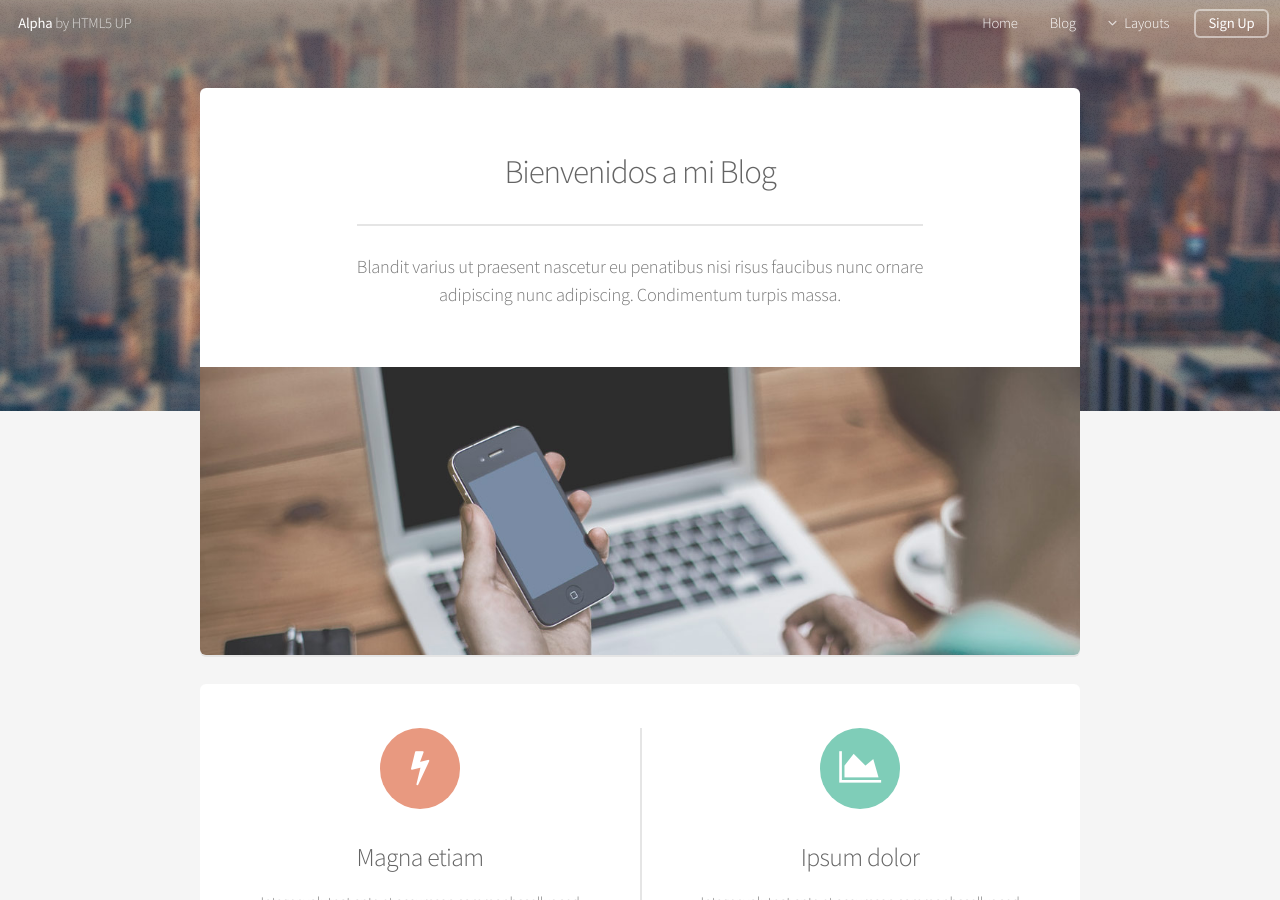
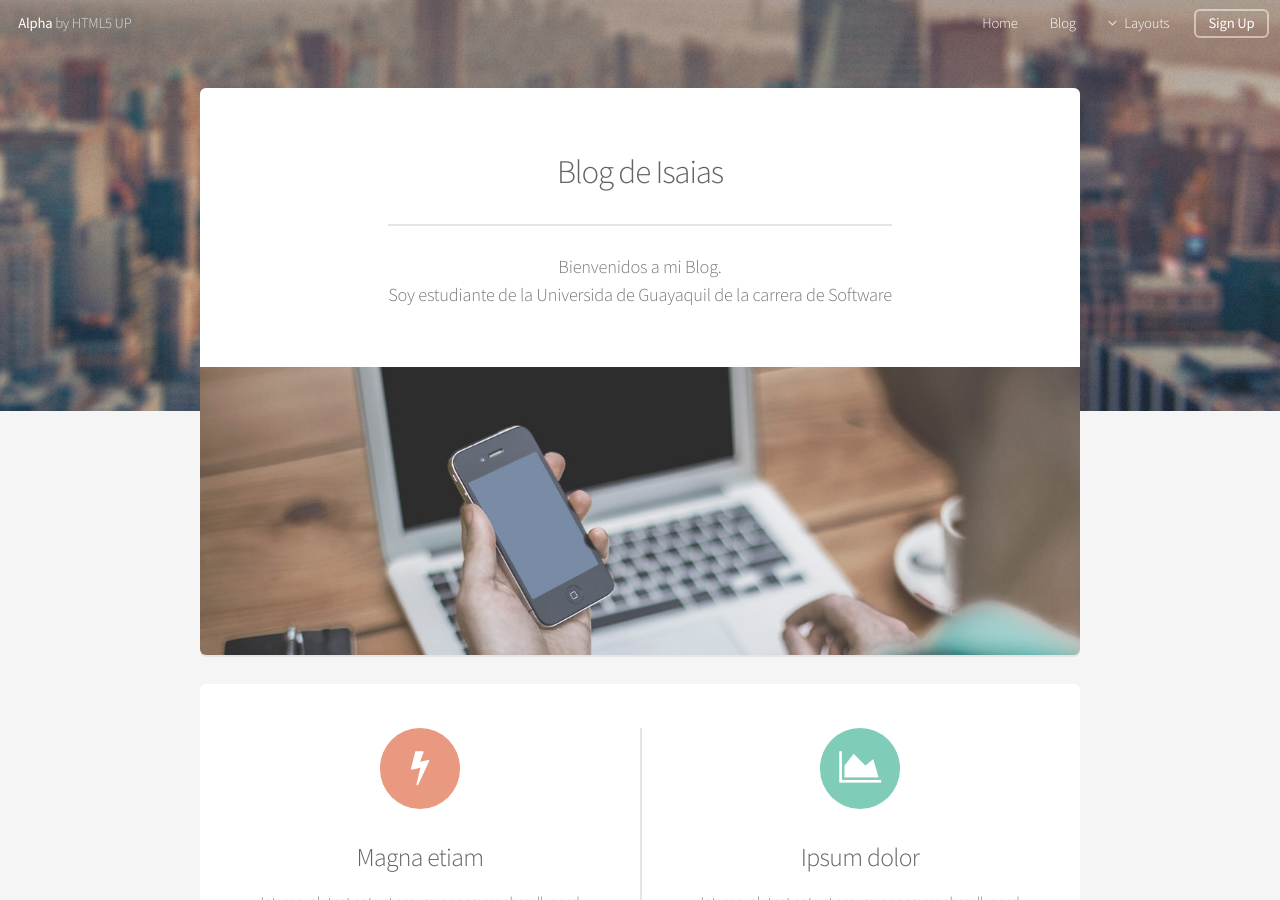
Before and after one commit to Isaias593/IndexBlog, a Jekyll site: the page built from index.html, in a window 1280 px wide and 900 px high. Built offline with Jekyll 4.4.1, drawn with Linux system fonts in a browser that asks for light colours; the list of posts is cut into pages by our own code.

Commit message:
Update index.html

```diff
--- a/index.html
+++ b/index.html
@@ -4,10 +4,10 @@ layout: default
 ---
 <section class="box special">
 	<header class="major">
-		<h2>Bienvenidos a mi Blog
+		<h2>Blog de Isaias
 		</h2>
-		<p>Blandit varius ut praesent nascetur eu penatibus nisi risus faucibus nunc ornare<br />
-		adipiscing nunc adipiscing. Condimentum turpis massa.</p>
+		<p>Bienvenidos a mi Blog.<br />
+		Soy estudiante de la Universida de Guayaquil de la carrera de Software</p>
 	</header>
 	<span class="image featured"><img src="{{ site.baseurl }}/assets/images/pic01.jpg" alt="" /></span>
 </section>
```
